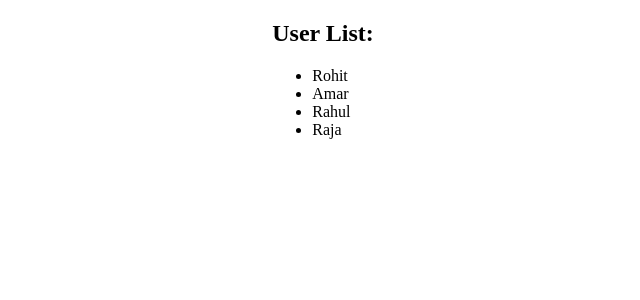
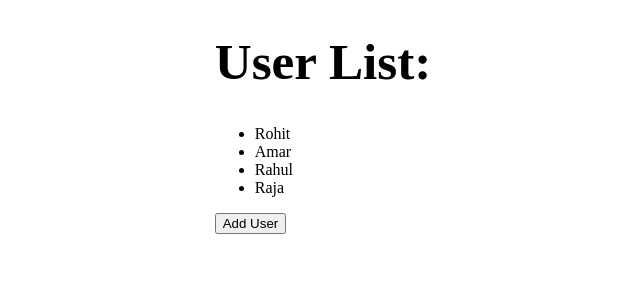
Before and after one commit to rohitware/react-skill-builder, a React (Vite) app: page / in a window 1280 px wide. Shown: the top 300 px of the page, without its empty margins (317-957 px from the left). Built offline with nearby package versions, Linux system fonts and the light colour scheme.

Commit message:
Implemented add user functionality using array state

```diff
--- a/src/App.jsx
+++ b/src/App.jsx
@@ -27,6 +27,7 @@ import UseMemoExample from "./UseMemo/UseMemoExample";
 import Parent from "./useCallback/Parent";
 import MyCar from "./useState/object-state";
 import ArrayState from "./useState/ArrayState";
+import AddUser from "./useState/AddUser";
 
 function App() {
   return (
@@ -59,7 +60,8 @@ function App() {
         {/* <UseMemoExample /> */}
         {/* <Parent /> */}
         {/* <MyCar /> */}
-        <ArrayState />
+        {/* <ArrayState /> */}
+        <AddUser />
       </div>
     </>
   );
--- /dev/null
+++ b/src/useState/AddUser.jsx
@@ -0,0 +1,24 @@
+import React, { useState } from "react";
+
+function AddUser() {
+  const [users, setUsers] = useState(["Rohit", "Amar", "Rahul", "Raja"]);
+
+  const addUser = () => {
+    setUsers([...users, "Pranav"]);
+  };
+
+  return (
+    <>
+      <h1>User List:</h1>
+      <ul>
+        {users.map((user, index) => (
+          <li key={index}>{user}</li>
+        ))}
+      </ul>
+
+      <button onClick={addUser}>Add User</button>
+    </>
+  );
+}
+
+export default AddUser;
```
